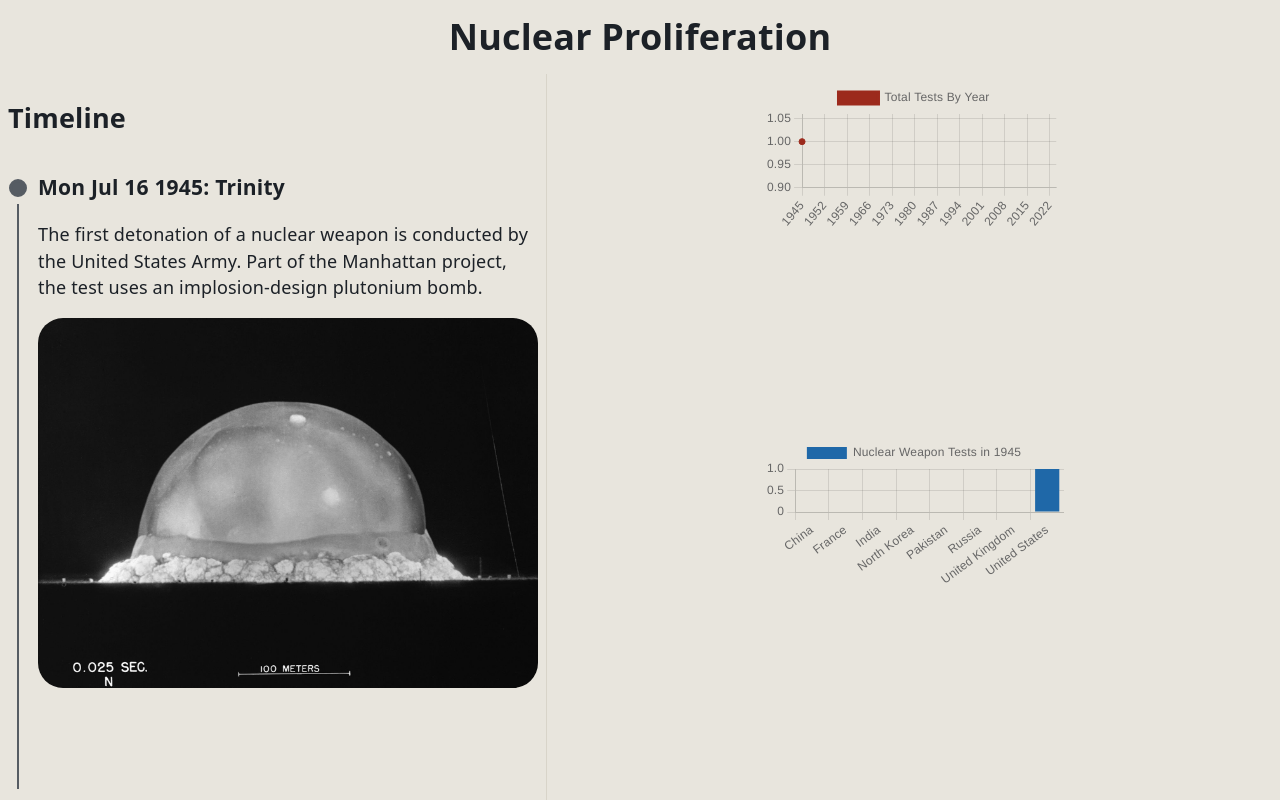
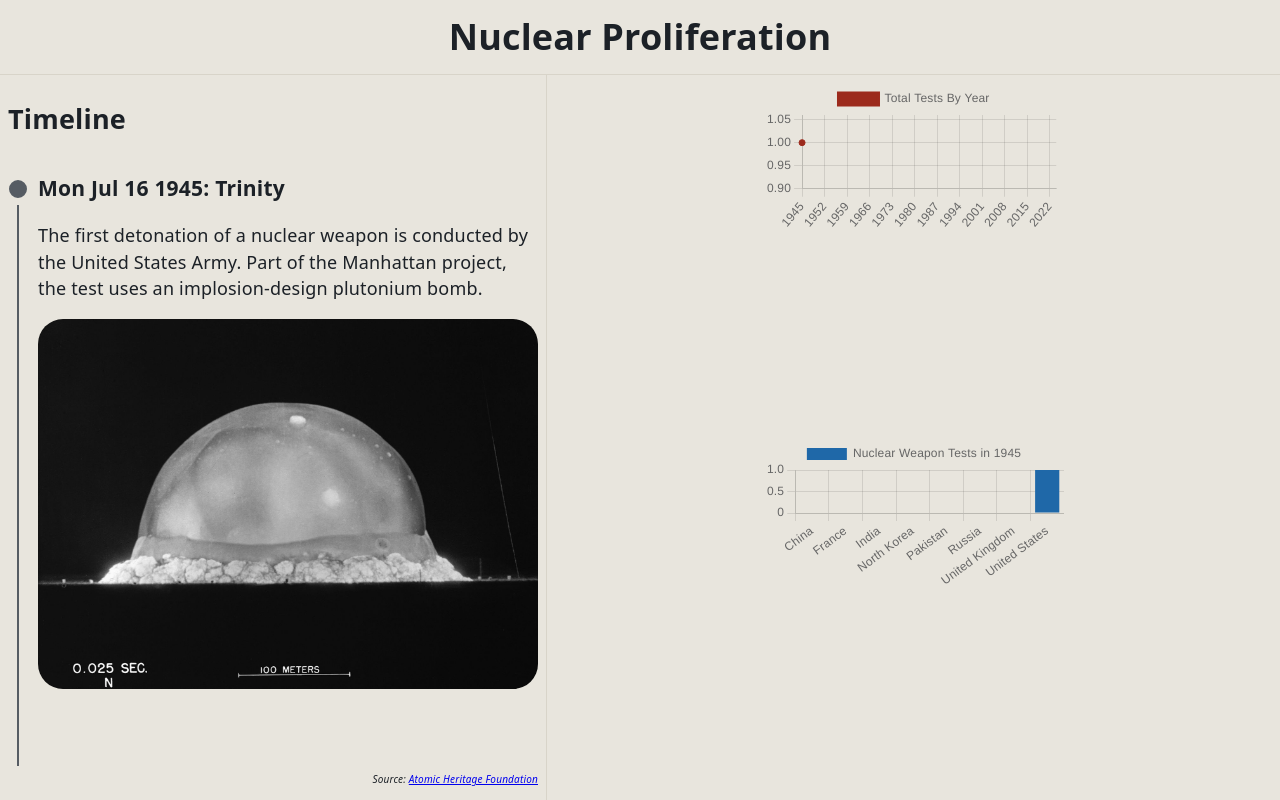
Before and after one commit to mpcarolin/nuclear-timeline, a React (Vite) app: page / in a window 1280 px wide. Built offline with nearby package versions, Linux system fonts and the light colour scheme.

Commit message:
Add timeline citation

```diff
--- a/src/App.module.css
+++ b/src/App.module.css
@@ -14,6 +14,7 @@ h1 {
   display: flex;
   flex-direction: row;
   min-height: 0;
+  border-top: 1px solid var(--color-subdued);
 }
 
 .timeline {
--- a/src/components/Timeline/Timeline.module.css
+++ b/src/components/Timeline/Timeline.module.css
@@ -9,3 +9,8 @@
     padding: 0px;
     margin: 0px;
 }
+
+.citation {
+    font-size: 10px;
+    align-self: end;
+}
--- a/src/components/Timeline/Timeline.tsx
+++ b/src/components/Timeline/Timeline.tsx
@@ -27,6 +27,9 @@ export const Timeline = ({ className, active, observe, onEventClick }: TTimeline
                     ))
                 }
             </ol>
+            <cite className={styles.citation}>
+                Source: <a href="https://ahf.nuclearmuseum.org/ahf/nuc-history/timeline/">Atomic Heritage Foundation</a>
+            </cite>
         </section>
     );
 }
```
